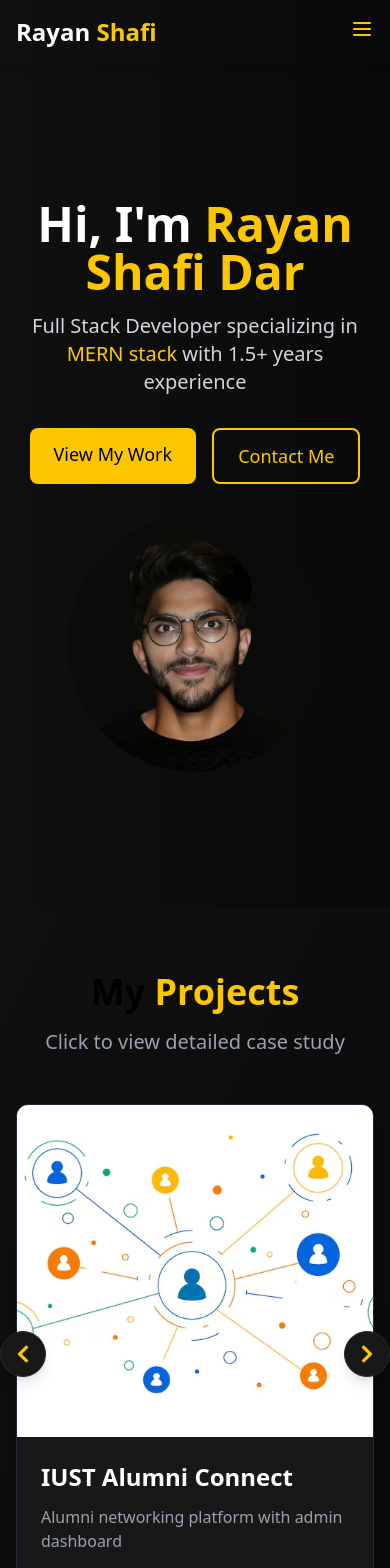
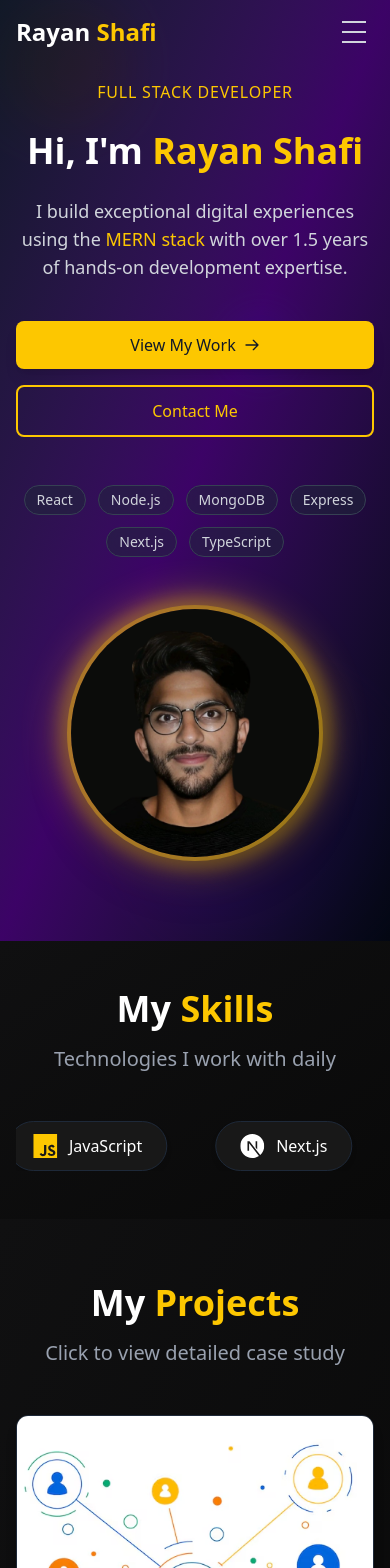
Before and after one commit to reyanshafi/portfolio-website, a Next.js app: page / in a window 390 px wide. Shown: the top 1568 px of the page. Built offline with nearby package versions, Linux system fonts and the light colour scheme.

Commit message:
Modified HerSection

```diff
--- a/app/page.js
+++ b/app/page.js
@@ -9,8 +9,9 @@ export default function Home() {
   return (
     <>
     <Hero />
+        <SkillsSection />
+
     <ProjectsSection />
-    <SkillsSection />
     <TestimonialsSection />
     <ContactSection />
     </>
--- a/components/ContactSection.jsx
+++ b/components/ContactSection.jsx
@@ -16,7 +16,7 @@ export default function ContactSection() {
             <div className="flex justify-center mb-4">
               <FaEnvelope className="text-yellow-400 text-3xl" />
             </div>
-            <h3 className="text-xl font-semibold mb-2">Email Me</h3>
+            <h3 className="text-xl font-semibold mb-2 text-blue-400">Email Me</h3>
             <a
               href="mailto:reyannshafi@gmail.com"
               className="text-gray-300 hover:text-yellow-400 transition-colors"
@@ -29,7 +29,7 @@ export default function ContactSection() {
             <div className="flex justify-center mb-4">
               <FaPhone className="text-yellow-400 text-3xl" />
             </div>
-            <h3 className="text-xl font-semibold mb-2">Call Me</h3>
+            <h3 className="text-xl font-semibold mb-2 text-blue-400">Call Me</h3>
             <a
               href="tel:+919906512509"
               className="text-gray-300 hover:text-yellow-400 transition-colors"
--- a/components/Hero.jsx
+++ b/components/Hero.jsx
@@ -1,40 +1,66 @@
 export default function Hero() {
   return (
-    <section className="bg-gradient-to-r from-[#101011] to-[#090909] text-white h-screen flex items-center">
-      <div className="max-w-7xl mx-auto px-4 sm:px-6 lg:px-8 flex flex-col md:flex-row items-center justify-between">
+    <section className="relative bg-gradient-to-br from-gray-900 via-purple-950 to-gray-950 text-white min-h-screen flex items-center overflow-hidden">
+      {/* Decorative elements */}
+      <div className="absolute inset-0 overflow-hidden">
+        <div className="absolute top-0 left-0 w-32 h-32 bg-yellow-400 rounded-full mix-blend-overlay opacity-20 blur-xl"></div>
+        <div className="absolute bottom-0 right-0 w-64 h-64 bg-purple-500 rounded-full mix-blend-overlay opacity-20 blur-xl"></div>
+        <div className="absolute top-1/3 right-1/4 w-16 h-16 bg-blue-400 rounded-full mix-blend-overlay opacity-10 blur-lg"></div>
+      </div>
+
+      <div className="max-w-7xl mx-auto px-4 sm:px-6 lg:px-8 w-full py-20">
+        <div className="flex flex-col lg:flex-row items-center justify-between gap-12">
           {/* Text Content */}
-        <div className="text-center md:text-left md:w-1/2">
-          <h1 className="text-5xl md:text-6xl font-extrabold">
-            Hi, I'm <span className="text-yellow-400">Rayan Shafi Dar</span>
+          <div className="text-center lg:text-left lg:w-1/2 relative z-10">
+            <div className="mb-6">
+              <span className="text-yellow-400 font-medium tracking-wider">FULL STACK DEVELOPER</span>
+            </div>
+            <h1 className="text-4xl sm:text-5xl md:text-6xl font-bold leading-tight">
+              Hi, I'm <span className="text-yellow-400">Rayan Shafi</span>
             </h1>
-          <p className="text-xl md:text-2xl mt-4 text-gray-300">
-            Full Stack Developer specializing in <span className="text-yellow-400">MERN stack</span> with 1.5+ years experience
+            <p className="text-lg md:text-xl mt-6 text-gray-300 max-w-lg mx-auto lg:mx-0">
+              I build exceptional digital experiences using the <span className="text-yellow-400 font-medium">MERN stack</span> with over 1.5 years of hands-on development expertise.
             </p>
-          <div className="mt-8 flex gap-4 justify-center md:justify-start">
+            <div className="mt-10 flex flex-col sm:flex-row gap-4 justify-center lg:justify-start">
               <a
                 href="/projects"
-              className="bg-yellow-400 text-black px-6 py-3 rounded-lg text-lg font-medium hover:bg-yellow-500 transition-colors duration-300"
+                className="relative inline-flex items-center justify-center px-8 py-3 overflow-hidden font-medium text-gray-900 rounded-lg group bg-yellow-400 hover:bg-yellow-500 transition-all duration-300 ease-out shadow-lg hover:shadow-xl"
               >
-              View My Work
+                <span className="relative">View My Work</span>
+                <svg className="w-4 h-4 ml-2 transition-transform group-hover:translate-x-1" fill="none" stroke="currentColor" viewBox="0 0 24 24">
+                  <path strokeLinecap="round" strokeLinejoin="round" strokeWidth="2" d="M14 5l7 7m0 0l-7 7m7-7H3"></path>
+                </svg>
               </a>
               <a
                 href="#contact"
-              className="border-2 border-yellow-400 text-yellow-400 px-6 py-3 rounded-lg text-lg font-medium hover:bg-yellow-400/10 transition-colors duration-300"
+                className="relative inline-flex items-center justify-center px-8 py-3 overflow-hidden font-medium text-yellow-400 border-2 border-yellow-400 rounded-lg group hover:text-gray-900 transition-all duration-300 ease-out"
               >
-              Contact Me
+                <span className="absolute inset-0 w-full h-full bg-yellow-400 transition-all duration-300 ease-out opacity-0 group-hover:opacity-10"></span>
+                <span className="relative">Contact Me</span>
               </a>
+            </div>
+
+            {/* Tech stack indicators */}
+            <div className="mt-12 flex flex-wrap justify-center lg:justify-start gap-3">
+              {['React', 'Node.js', 'MongoDB', 'Express', 'Next.js', 'TypeScript'].map((tech) => (
+                <span key={tech} className="px-3 py-1 bg-gray-800/50 backdrop-blur-sm rounded-full text-sm text-gray-300 border border-gray-700">
+                  {tech}
+                </span>
+              ))}
             </div>
           </div>
 
           {/* Image */}
-        <div className="mt-8 md:mt-0 md:w-1/2 flex justify-center">
+          <div className="lg:w-1/2 relative flex justify-center">
             <div className="relative">
+              <div className="absolute -inset-4 rounded-full bg-yellow-400 opacity-20 blur-lg"></div>
+              <div className="absolute -inset-2 rounded-full bg-yellow-400 opacity-30 blur-sm"></div>
               <img
                 src="/assets/pic.png"
                 alt="Rayan Shafi's Profile"
-              className="w-64 md:w-80 lg:w-96 shadow-lg"
-              style={{ clipPath: "circle(50% at 50% 50%)" }}
+                className="relative w-64 sm:w-72 md:w-80 lg:w-96 rounded-full border-4 border-yellow-400/30 shadow-2xl transform transition-transform hover:scale-105 duration-500"
               />
+            </div>
           </div>
         </div>
       </div>
--- a/components/Navbar.jsx
+++ b/components/Navbar.jsx
@@ -1,134 +1,108 @@
 'use client'
-import { useState } from "react";
+import { useState, useEffect } from "react";
 import Link from "next/link";
+import { usePathname } from "next/navigation";
 
 export default function Navbar() {
   const [isMobileMenuOpen, setIsMobileMenuOpen] = useState(false);
+  const [isScrolled, setIsScrolled] = useState(false);
+  const pathname = usePathname();
 
   const toggleMobileMenu = () => {
     setIsMobileMenuOpen(!isMobileMenuOpen);
   };
 
+  useEffect(() => {
+    const handleScroll = () => {
+      setIsScrolled(window.scrollY > 10);
+    };
+    window.addEventListener('scroll', handleScroll);
+    return () => window.removeEventListener('scroll', handleScroll);
+  }, []);
+
+  const navLinks = [
+    { href: "/", label: "Home" },
+    { href: "/about", label: "About" },
+    { href: "/projects", label: "Projects" },
+    { href: "/contact", label: "Contact" }
+  ];
+
   return (
-    <nav className="bg-gradient-to-r from-[#101011] to-[#090909] text-white sticky top-0 z-50 shadow-md">
+    <nav className={`fixed w-full z-50 transition-all duration-300 ${isScrolled ? 'bg-gray-950/95 backdrop-blur-md shadow-xl' : 'bg-transparent'}`}>
       <div className="max-w-7xl mx-auto px-4 sm:px-6 lg:px-8">
         <div className="flex items-center justify-between h-16">
           {/* Logo */}
-          <div className="flex-shrink-0">
-            <a href="/" className="text-2xl font-bold">
-              Rayan <span className="text-yellow-400">Shafi</span>
-            </a>
-          </div>
+          <Link href="/" className="flex-shrink-0 group">
+            <span className="text-2xl font-bold text-white group-hover:text-yellow-400 transition-colors duration-300">
+              Rayan <span className="text-yellow-400 group-hover:text-white transition-colors duration-300">Shafi</span>
+            </span>
+          </Link>
 
           {/* Desktop Navigation Links */}
-          <div className="hidden md:flex space-x-6">
+          <div className="hidden md:flex items-center space-x-1">
+            {navLinks.map((link) => (
               <Link
-              href="/"
-              className="hover:text-yellow-400 transition-colors duration-300"
+                key={link.href}
+                href={link.href}
+                className={`px-4 py-2 rounded-lg transition-all duration-300 ${pathname === link.href ? 'text-yellow-400 font-medium' : 'text-gray-300 hover:text-white hover:bg-gray-800'}`}
               >
-              Home
+                {link.label}
               </Link>
-            <Link
-              href="/about"
-              className="hover:text-yellow-400 transition-colors duration-300"
-            >
-              About
-            </Link>
-            <Link
-              href="/projects"
-              className="hover:text-yellow-400 transition-colors duration-300"
-            >
-              Projects
-            </Link>
-            <Link
-              href="/contact"
-              className="hover:text-yellow-400 transition-colors duration-300"
-            >
-              Contact
-            </Link>
+            ))}
           </div>
 
           {/* Mobile Menu Button */}
           <div className="md:hidden">
             <button
               type="button"
-              className="text-yellow-400 hover:text-white focus:outline-none focus:text-white"
+              className="p-2 rounded-md text-gray-300 hover:text-yellow-400 focus:outline-none focus:ring-2 focus:ring-yellow-400"
               aria-label="Toggle menu"
               onClick={toggleMobileMenu}
             >
-              {/* Hamburger Icon */}
-              <svg
-                className="h-6 w-6"
-                stroke="currentColor"
-                fill="none"
-                viewBox="0 0 24 24"
-              >
-                <path
-                  strokeLinecap="round"
-                  strokeLinejoin="round"
-                  strokeWidth="2"
-                  d="M4 6h16M4 12h16M4 18h16"
-                />
-              </svg>
+              {/* Animated Hamburger Icon */}
+              <div className="space-y-2">
+                <span className={`block h-0.5 w-6 bg-current transition-all duration-300 ${isMobileMenuOpen ? 'rotate-45 translate-y-1.5' : ''}`}></span>
+                <span className={`block h-0.5 w-6 bg-current transition-all duration-300 ${isMobileMenuOpen ? 'opacity-0' : 'opacity-100'}`}></span>
+                <span className={`block h-0.5 w-6 bg-current transition-all duration-300 ${isMobileMenuOpen ? '-rotate-45 -translate-y-1.5' : ''}`}></span>
+              </div>
             </button>
           </div>
         </div>
       </div>
 
       {/* Mobile Menu */}
-      {isMobileMenuOpen && (
-        <div className="md:hidden bg-gradient-to-r from-[#101011] to-[#090909] text-white fixed top-0 right-0 w-64 h-full z-40 shadow-lg">
-          <div className="flex flex-col space-y-6 p-6">
+      <div className={`md:hidden fixed inset-0 z-40 transition-all duration-300 ease-in-out ${isMobileMenuOpen ? 'opacity-100 visible' : 'opacity-0 invisible'}`}>
+        <div className="absolute inset-0 bg-gray-900/95 backdrop-blur-sm" onClick={toggleMobileMenu}></div>
+        <div className={`absolute top-0 right-0 w-64 h-full bg-gray-900 shadow-xl transform transition-transform duration-300 ${isMobileMenuOpen ? 'translate-x-0' : 'translate-x-full'}`}>
+          <div className="flex flex-col h-full p-6">
             <button
-              className="self-end text-gray-400 hover:text-white"
+              className="self-end p-2 text-gray-400 hover:text-yellow-400 rounded-full hover:bg-gray-800 transition-colors duration-300"
               onClick={toggleMobileMenu}
             >
-              {/* Close Icon */}
-              <svg
-                className="h-6 w-6"
-                stroke="currentColor"
-                fill="none"
-                viewBox="0 0 24 24"
-              >
-                <path
-                  strokeLinecap="round"
-                  strokeLinejoin="round"
-                  strokeWidth="2"
-                  d="M6 18L18 6M6 6l12 12"
-                />
+              <svg className="h-6 w-6" stroke="currentColor" fill="none" viewBox="0 0 24 24">
+                <path strokeLinecap="round" strokeLinejoin="round" strokeWidth="2" d="M6 18L18 6M6 6l12 12" />
               </svg>
             </button>
+
+            <div className="flex flex-col space-y-4 mt-8">
+              {navLinks.map((link) => (
                 <Link
-              href="/"
-              className="hover:text-yellow-400 transition-colors duration-300"
+                  key={link.href}
+                  href={link.href}
+                  className={`px-4 py-3 rounded-lg text-lg transition-all duration-300 ${pathname === link.href ? ' text-yellow-400 font-medium' : 'text-gray-300 hover:text-white hover:bg-gray-800'}`}
                   onClick={toggleMobileMenu}
                 >
-              Home
+                  {link.label}
                 </Link>
-            <Link
-              href="/about"
-              className="hover:text-yellow-400 transition-colors duration-300"
-              onClick={toggleMobileMenu}
-            >
-              About
-            </Link>
-            <Link
-              href="/projects"
-              className="hover:text-yellow-400 transition-colors duration-300"
-              onClick={toggleMobileMenu}
-            >
-              Projects
-            </Link>
-            <Link
-              href="/contact"
-              className="hover:text-yellow-400 transition-colors duration-300"
-              onClick={toggleMobileMenu}
-            >
-              Contact
-            </Link>
+              ))}
+            </div>
+
+            <div className="mt-auto pt-8 border-t border-gray-800">
+              <p className="text-gray-400 text-sm">© {new Date().getFullYear()} Rayan Shafi</p>
             </div>
           </div>
-      )}
+        </div>
+      </div>
     </nav>
   );
 }
--- a/components/ProjectsSection.jsx
+++ b/components/ProjectsSection.jsx
@@ -23,11 +23,11 @@ const projects = [
   },
   {
     id: 3,
-    title: "Travel Platform",
+    title: "Suwida Tour & Travels",
     description: "Tour booking with payment integration",
     technologies: ["Next.js", "Tailwind", "MongoDB"],
-    image: "/projects/travel-platform.jpg",
-    link: "/projects/travel-platform"
+    image: "/assets/travel.png",
+    link: "/projects"
   }
 ];
 
@@ -58,7 +58,7 @@ export default function ProjectCarousel() {
     <section className="py-16 bg-gradient-to-br from-[#101011] to-[#090909]">
       <div className="max-w-4xl mx-auto px-4 sm:px-6 lg:px-8">
         <div className="text-center mb-12">
-          <h2 className="text-4xl md:text-5xl font-bold mb-4">
+          <h2 className="text-4xl md:text-5xl font-bold mb-4 text-white">
             My <span className="text-yellow-400">Projects</span>
           </h2>
           <p className="text-xl text-gray-400 max-w-3xl mx-auto">
--- a/components/SkillsSection.jsx
+++ b/components/SkillsSection.jsx
@@ -27,7 +27,7 @@ export default function SkillsMarquee() {
     <section className="py-12 bg-gradient-to-br from-[#101011] to-[#090909] overflow-hidden">
       <div className="max-w-7xl mx-auto px-4 sm:px-6 lg:px-8">
         <div className="text-center mb-12">
-          <h2 className="text-4xl md:text-5xl font-bold mb-4">
+          <h2 className="text-4xl md:text-5xl text-white font-bold mb-4">
             My <span className="text-yellow-400">Skills</span>
           </h2>
           <p className="text-xl text-gray-400 max-w-3xl mx-auto">
```
Also changed, not shown: public/assets/travel.png (added). Lines whose indentation alone changed are shown as unchanged.
